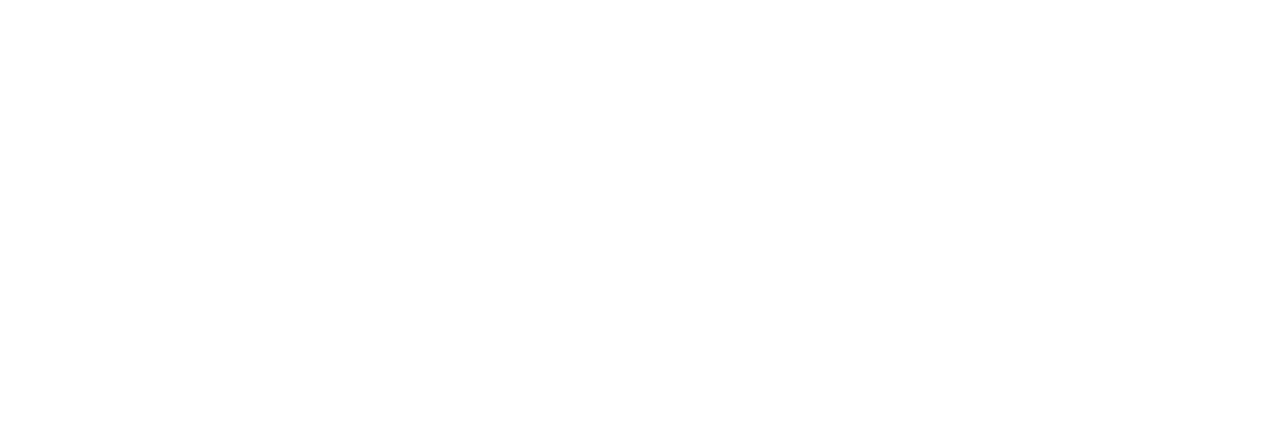
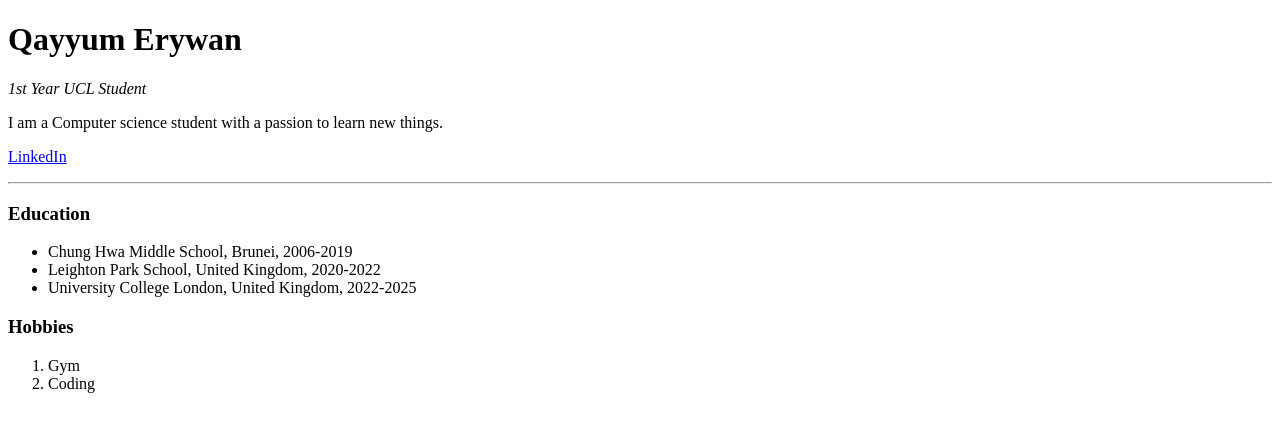
Before and after one commit to QErywan/WebDev, a plain HTML site: page HTML-Personal/index.html in a window 1280 px wide. Drawn offline with Linux system fonts and the light colour scheme.

Commit message:
Updated with more tags

```diff
--- a/HTML-Personal/index.html
+++ b/HTML-Personal/index.html
@@ -6,6 +6,21 @@
         <title>Qayyum's Personal Site</title>
     </head>
     <body>
-
+        <h1>Qayyum Erywan</h1>
+        <p><em>1st Year UCL Student</em></p>
+        <p>I am a Computer science student with a passion to learn new things.</p>
+        <p><a href="https://www.linkedin.com/in/qayyum-erywan-9992a3252/?originalSubdomain=uk" target="_blank">LinkedIn</a></p>
+        <hr>
+        <h3>Education</h3>
+        <ul>
+            <li>Chung Hwa Middle School, Brunei, 2006-2019</li>
+            <li>Leighton Park School, United Kingdom, 2020-2022</li>
+            <li>University College London, United Kingdom, 2022-2025</li>
+        </ul>
+        <h3>Hobbies</h3>
+        <ol>
+            <li>Gym</li>
+            <li>Coding</li>
+        </ol>
     </body>
 </html>
```
